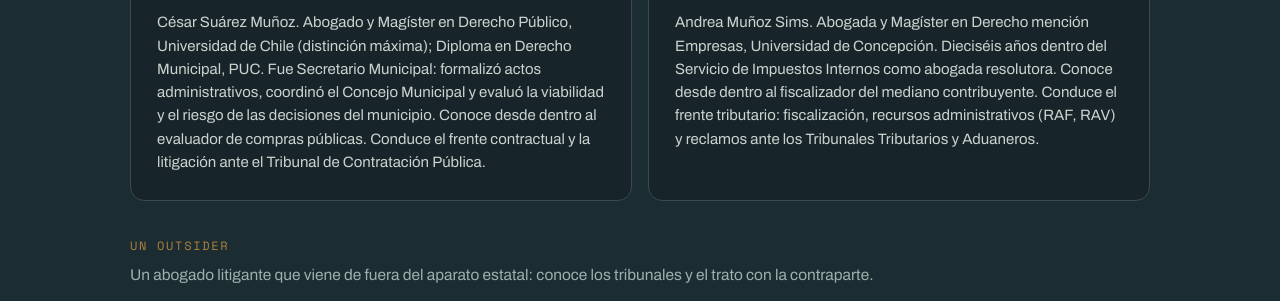
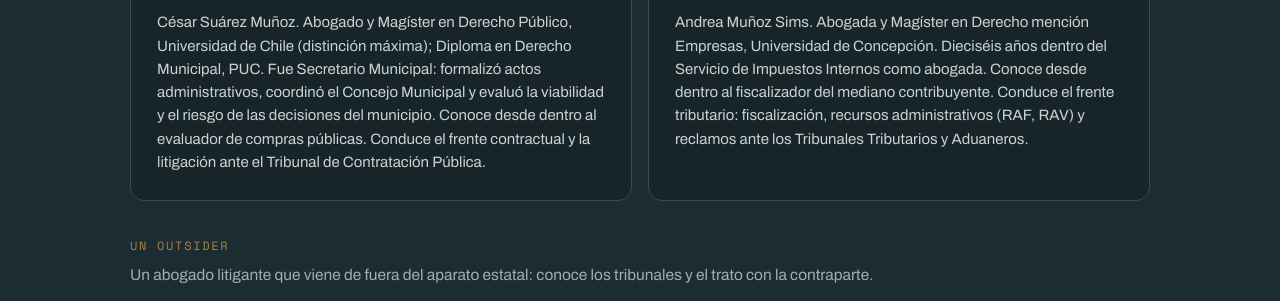
Before and after one commit to suarezcesar003/proveedorenregla, a plain HTML site: page index.html in a window 1280 px wide. Shown: the part 4504-4805 px from the top of the page. Drawn offline with nearby package versions, Linux system fonts and the light colour scheme.

Commit message:
Update index.html

```diff
--- a/index.html
+++ b/index.html
@@ -339,7 +339,7 @@
           <span class="role">Socia</span>
           <div class="name">Muñoz</div>
           <div class="area">Frente tributario · SII · TTA</div>
-          <p class="bio">Andrea Muñoz Sims. Abogada y Magíster en Derecho mención Empresas, Universidad de Concepción. Dieciséis años dentro del Servicio de Impuestos Internos como abogada resolutora. Conoce desde dentro al fiscalizador del mediano contribuyente. Conduce el frente tributario: fiscalización, recursos administrativos (RAF, RAV) y reclamos ante los Tribunales Tributarios y Aduaneros.</p>
+          <p class="bio">Andrea Muñoz Sims. Abogada y Magíster en Derecho mención Empresas, Universidad de Concepción. Dieciséis años dentro del Servicio de Impuestos Internos como abogada. Conoce desde dentro al fiscalizador del mediano contribuyente. Conduce el frente tributario: fiscalización, recursos administrativos (RAF, RAV) y reclamos ante los Tribunales Tributarios y Aduaneros.</p>
         </article>
       </div>
 
```
